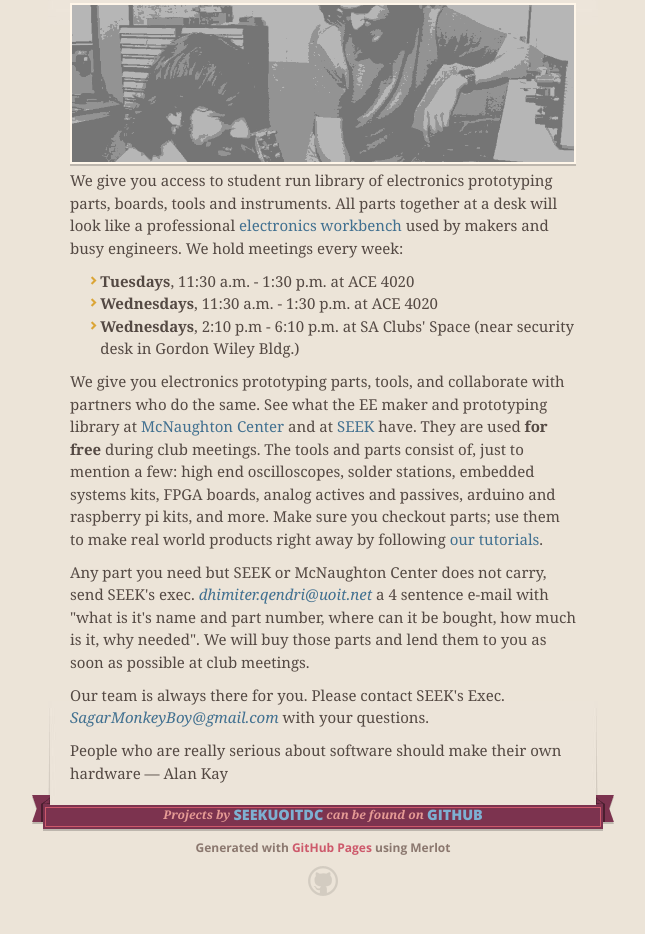
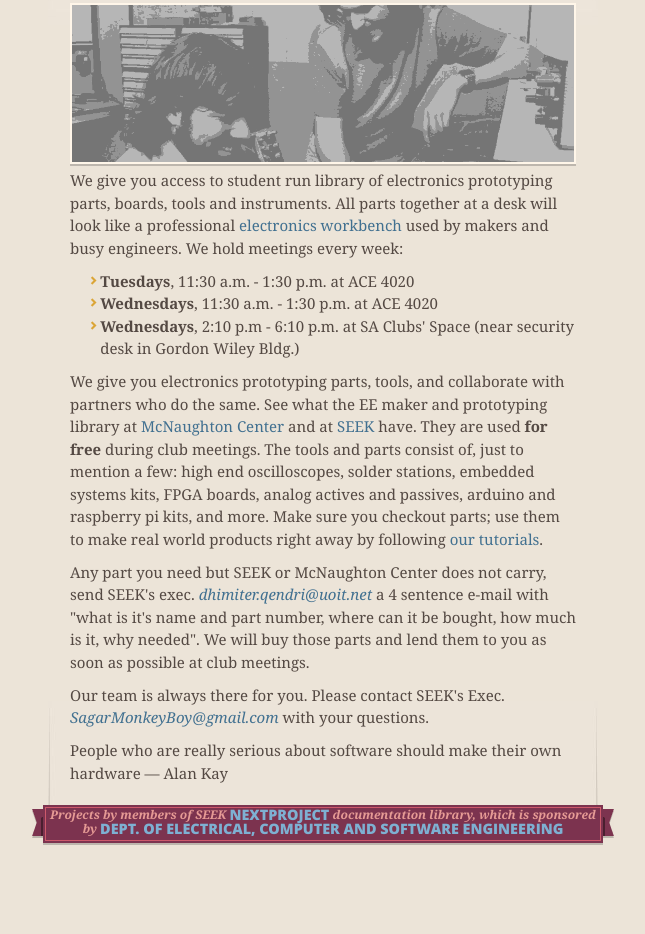
Before and after one commit to seekuoitdc/seekuoitdc1.github.io, a plain HTML site: page index.html in a window 1280 px wide. Shown: the part 320-1254 px from the top of the page, without its empty margins (317-962 px from the left). After the commit the page ends 1205 px from the top, so only its background shows below. Drawn offline with nearby package versions, Linux system fonts and the light colour scheme.

Commit message:
Update index.html

```diff
--- a/index.html
+++ b/index.html
@@ -72,13 +72,11 @@ We give you access to student run library of electronics prototyping parts, boar
       <footer>
         <span class="ribbon-outer">
           <span class="ribbon-inner">
-            <p>Projects by <a href="https://github.com/seekuoitdc">seekuoitdc</a> can be found on <a href="https://github.com/seekuoitdc">GitHub</a></p>
+            <p>Projects by members of SEEK <a href="http://nextproject.ca/pages.php?p=students">NextProject</a> documentation library, which is sponsored by <a href="https://www.youtube.com/user/ecseuoit">Dept. of Electrical, Computer and Software Engineering</a></p>
           </span>
           <span class="left-tail"></span>
           <span class="right-tail"></span>
         </span>
-        <p>Generated with <a href="http://pages.github.com">GitHub Pages</a> using Merlot</p>
-        <span class="octocat"></span>
       </footer>
 
     </div>
```
